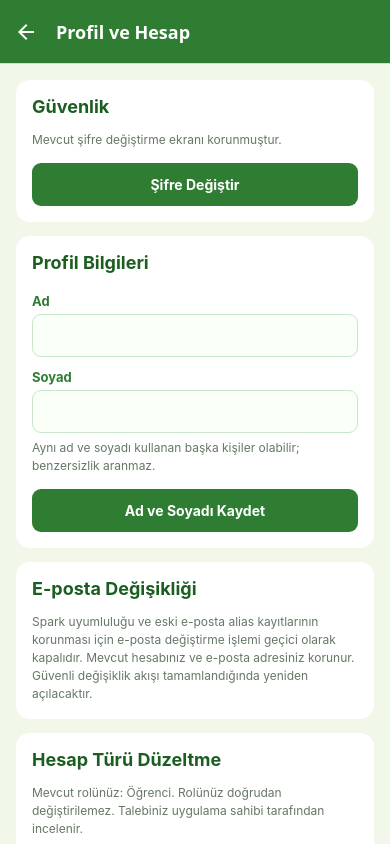
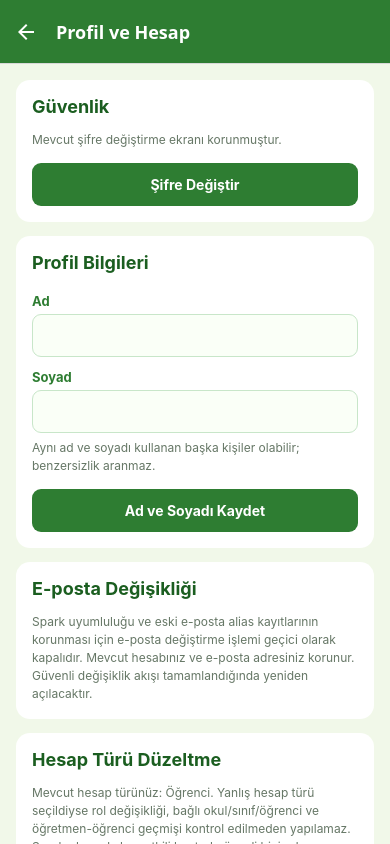
Before and after one commit to optisinav-svg/ogretmen-ajanda-pro, a React Native app: screen /Profil in a window 390 px wide. Built offline with nearby package versions, Linux system fonts and the light colour scheme.

Commit message:
fix: pause in-app role correction until Spark ownership checks are safe

```diff
--- a/screens/ProfilEkrani.js
+++ b/screens/ProfilEkrani.js
@@ -2,29 +2,26 @@ import React, { useEffect, useState } from 'react';
 import { View, Text, TextInput, TouchableOpacity, ScrollView, StyleSheet, Alert, ActivityIndicator, KeyboardAvoidingView, Platform } from 'react-native';
 import { useSafeAreaInsets } from 'react-native-safe-area-context';
 import { EmailAuthProvider, reauthenticateWithCredential, signOut, updateProfile } from 'firebase/auth';
-import { httpsCallable } from 'firebase/functions';
 import { doc, getDoc, updateDoc } from 'firebase/firestore';
-import { auth, db, functions } from '../firebaseConfig';
+import { auth, db } from '../firebaseConfig';
 import { closeOwnAccount } from '../services/sparkAccountLifecycle';
 
 export default function ProfilEkrani({ navigation }) {
   const insets=useSafeAreaInsets();
   const [ad,setAd]=useState(''),[soyad,setSoyad]=useState('');
   const [kapatmaSifresi,setKapatmaSifresi]=useState('');
-  const [hedefRol,setHedefRol]=useState(''),[gerekce,setGerekce]=useState('');
   const [rol,setRol]=useState(''),[durum,setDurum]=useState('aktif'),[loading,setLoading]=useState(false);
   useEffect(()=>{(async()=>{try{const u=auth.currentUser;if(!u)return;const snap=await getDoc(doc(db,'kullanicilar',u.uid));if(!snap.exists())return;const p=snap.data();const parts=String(p.kullaniciAdi||u.displayName||'').trim().split(/\s+/);setAd(p.ad||parts.shift()||'');setSoyad(p.soyad||parts.join(' '));setRol(p.rol||'');setDurum(p.hesapDurumu||'aktif');}catch(e){Alert.alert('Profil yüklenemedi',e.message||'Daha sonra tekrar deneyin.')}})()},[]);
-  const call=async(name,data={})=>httpsCallable(functions,name)(data);
   const kaydet=async()=>{const u=auth.currentUser;const normalizedAd=String(ad).normalize('NFKC').trim().replace(/\s+/g,' ');const normalizedSoyad=String(soyad).normalize('NFKC').trim().replace(/\s+/g,' ');if(!u)return Alert.alert('Oturum gerekli','Profilinizi güncellemek için yeniden giriş yapın.');if(normalizedAd.length<1||normalizedSoyad.length<1)return Alert.alert('Eksik bilgi','Ad ve soyad alanlarını doldurun.');setLoading(true);try{await updateDoc(doc(db,'kullanicilar',u.uid),{ad:normalizedAd,soyad:normalizedSoyad});setAd(normalizedAd);setSoyad(normalizedSoyad);try{await updateProfile(u,{displayName:(normalizedAd+' '+normalizedSoyad).trim()});}catch(syncError){Alert.alert('Profil kaydedildi','Ad ve soyadınız kaydedildi. Giriş profil adının eşitlenmesi tamamlanamadı; bu durum kayıtlı bilgilerinizi etkilemez.');return;}Alert.alert('Kaydedildi','Ad ve soyadınız güncellendi.');}catch(e){Alert.alert('Hata',e.message||'Profil güncellenemedi.')}finally{setLoading(false)}};
 
-  const rolTalebi=async()=>{if(!hedefRol||gerekce.trim().length<10)return Alert.alert('Eksik bilgi','Hedef hesap türünü ve en az 10 karakterlik gerekçeyi girin.');setLoading(true);try{await call('rolDuzeltmeTalebiOlustur',{hedefRol,gerekce});Alert.alert('Talep gönderildi','Talebiniz uygulama sahibinin incelemesine gönderildi. Onay verilene kadar mevcut rolünüz değişmez.');setGerekce('');}catch(e){Alert.alert('Talep gönderilemedi',e.message||'Daha sonra tekrar deneyin.')}finally{setLoading(false)}};
+
   const kapat=()=>Alert.alert('Hesabı kapat','Hesabınız kapatılacak ve normal erişiminiz durdurulacak. Öğretmen/öğrenci geçmiş kayıtları hemen silinmeyecek; doğrulama yaparak yeniden etkinleştirebilirsiniz.',[{text:'Vazgeç',style:'cancel'},{text:'Hesabı kapat',style:'destructive',onPress:async()=>{setLoading(true);try{const u=auth.currentUser;if(!u?.email||!kapatmaSifresi)throw new Error('Hesabı kapatmak için mevcut şifrenizi girin.');await reauthenticateWithCredential(u,EmailAuthProvider.credential(u.email,kapatmaSifresi));await closeOwnAccount(u);await signOut(auth);navigation.reset({index:0,routes:[{name:'Giris'}]});}catch(e){Alert.alert('Kapatılamadı',e.message||'İşlem başarısız.')}finally{setLoading(false)}}}]);
   if(durum==='kapali')return <View style={s.wrap}><Text style={s.title}>Hesap kapalı</Text><Text style={s.info}>Hesabınız ve geçmiş kayıtlarınız saklama politikası kapsamında korunuyor. Yeniden etkinleştirmek için giriş ekranından doğrulanmış e-postanızla giriş yapın.</Text></View>;
   return <KeyboardAvoidingView style={{flex:1}} behavior={Platform.OS==='ios'?'padding':'height'}><ScrollView style={s.wrap} contentContainerStyle={[s.content,{paddingBottom:insets.bottom+32}]} keyboardShouldPersistTaps="handled">
     <View style={s.card}><Text style={s.title}>Güvenlik</Text><Text style={s.note}>Mevcut şifre değiştirme ekranı korunmuştur.</Text><TouchableOpacity style={s.button} onPress={()=>navigation.navigate('SifreDegistir')}><Text style={s.buttonText}>Şifre Değiştir</Text></TouchableOpacity></View>
     <View style={s.card}><Text style={s.title}>Profil Bilgileri</Text><Text style={s.label}>Ad</Text><TextInput style={s.input} value={ad} onChangeText={setAd} maxLength={60}/><Text style={s.label}>Soyad</Text><TextInput style={s.input} value={soyad} onChangeText={setSoyad} maxLength={60}/><Text style={s.note}>Aynı ad ve soyadı kullanan başka kişiler olabilir; benzersizlik aranmaz.</Text><TouchableOpacity style={s.button} onPress={kaydet} disabled={loading}><Text style={s.buttonText}>Ad ve Soyadı Kaydet</Text></TouchableOpacity></View>
     <View style={s.card}><Text style={s.title}>E-posta Değişikliği</Text><Text style={s.note}>Spark uyumluluğu ve eski e-posta alias kayıtlarının korunması için e-posta değiştirme işlemi geçici olarak kapalıdır. Mevcut hesabınız ve e-posta adresiniz korunur. Güvenli değişiklik akışı tamamlandığında yeniden açılacaktır.</Text></View>
-    <View style={s.card}><Text style={s.title}>Hesap Türü Düzeltme</Text><Text style={s.note}>Mevcut rolünüz: {rol==='ogretmen'?'Öğretmen':'Öğrenci'}. Rolünüz doğrudan değiştirilemez. Talebiniz uygulama sahibi tarafından incelenir.</Text><View style={s.row}><TouchableOpacity style={[s.choice,hedefRol==='ogretmen'&&s.choiceOn]} onPress={()=>setHedefRol('ogretmen')}><Text>Öğretmen</Text></TouchableOpacity><TouchableOpacity style={[s.choice,hedefRol==='ogrenci'&&s.choiceOn]} onPress={()=>setHedefRol('ogrenci')}><Text>Öğrenci</Text></TouchableOpacity></View><TextInput style={[s.input,s.multi]} value={gerekce} onChangeText={setGerekce} placeholder="Düzeltme gerekçeniz" multiline/><TouchableOpacity style={s.button} onPress={rolTalebi} disabled={loading}><Text style={s.buttonText}>Düzeltme Talebi Gönder</Text></TouchableOpacity></View>
+    <View style={s.card}><Text style={s.title}>Hesap Türü Düzeltme</Text><Text style={s.note}>Mevcut hesap türünüz: {rol==='ogretmen'?'Öğretmen':'Öğrenci'}. Yanlış hesap türü seçildiyse rol değişikliği, bağlı okul/sınıf/öğrenci ve öğretmen-öğrenci geçmişi kontrol edilmeden yapılamaz. Spark planında bu yetkili kontrol güvenli biçimde uygulama içine taşınana kadar rol değişikliği geçici olarak kapalıdır. Mevcut rolünüz ve kayıtlarınız korunur.</Text></View>
     <View style={s.card}><Text style={s.title}>Hesabı Kapat</Text><Text style={s.note}>Hesabınızın normal erişimi kapatılır. İlgili öğrenci geçmişi ve bağlantılar hemen silinmez. Yeniden etkinleştirme mümkündür.</Text><Text style={s.label}>Mevcut şifrenizle doğrulayın</Text><TextInput style={s.input} value={kapatmaSifresi} onChangeText={setKapatmaSifresi} secureTextEntry placeholder="Mevcut şifreniz"/><TouchableOpacity style={s.danger} onPress={kapat} disabled={loading}><Text style={s.buttonText}>Hesabımı Kapat</Text></TouchableOpacity></View>
     {loading&&<ActivityIndicator color="#2E7D32"/>}
   </ScrollView></KeyboardAvoidingView>;
```
